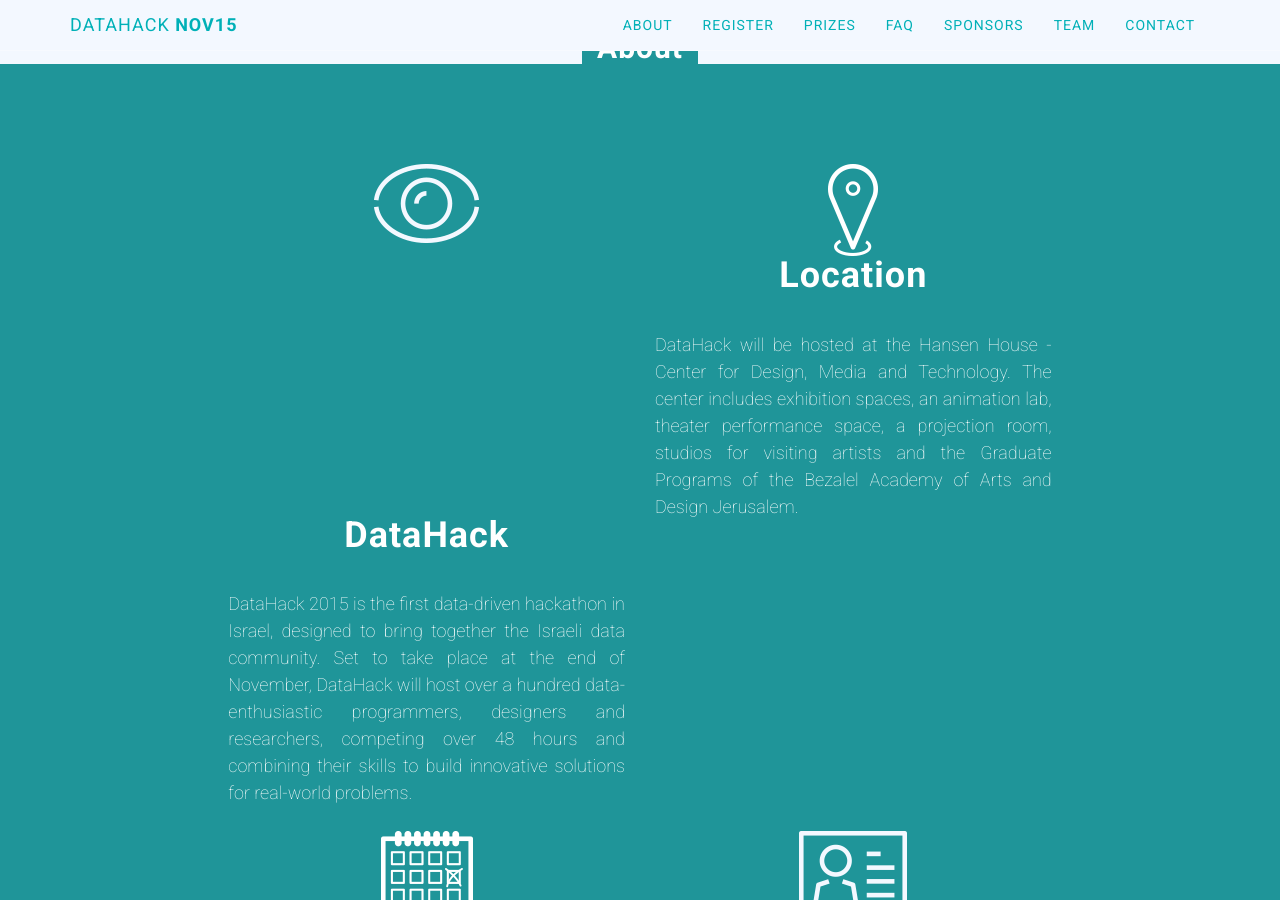
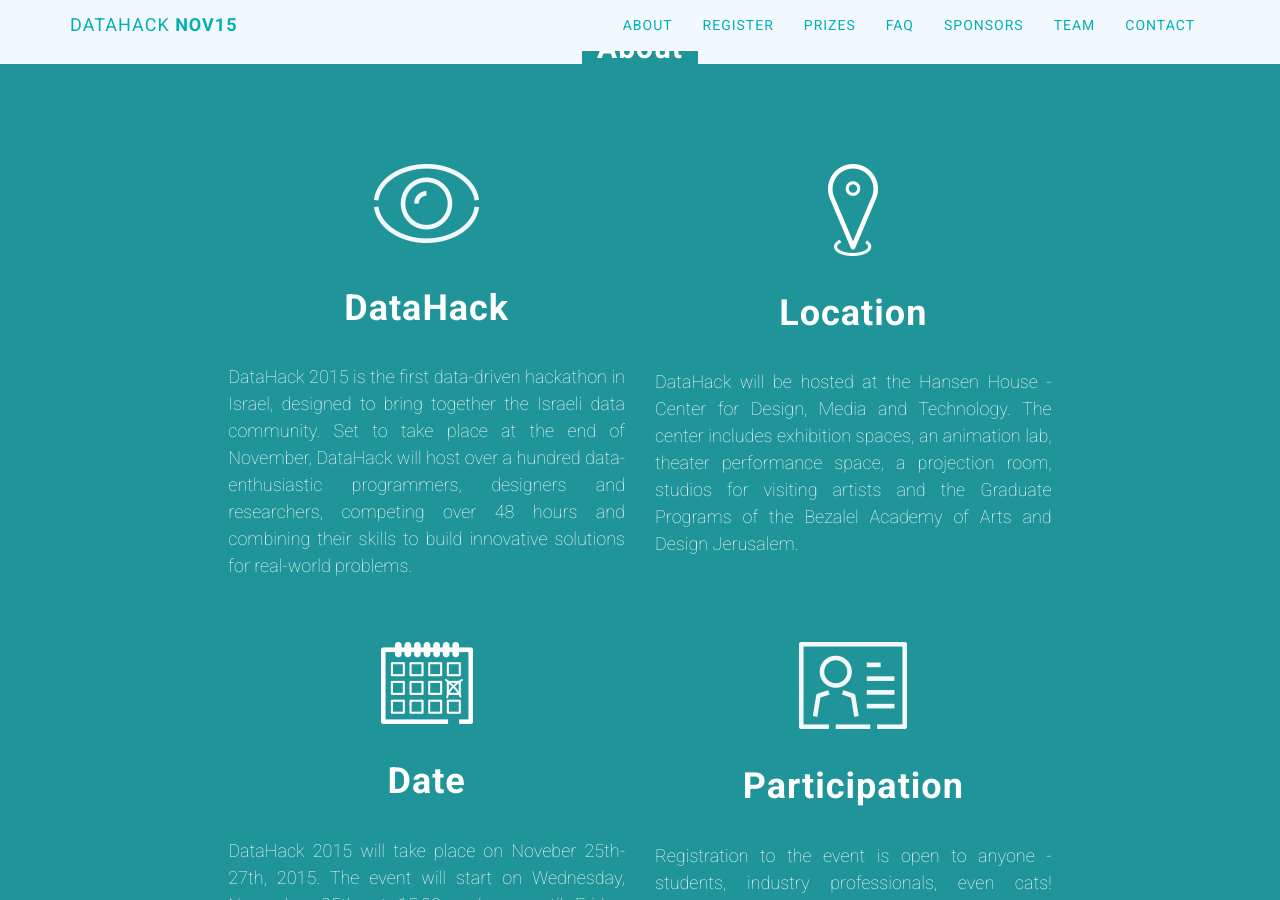
Before and after one commit to ido-staging/datahacksweb, a Jekyll site: the page built from index.html, in a window 1280 px wide and 900 px high, scrolled down 869 px. Built offline with Jekyll 4.4.1, drawn with Linux system fonts in a browser that asks for light colours.

Commit message:
still trying to align icons in the about section 5

```diff
--- a/_includes/about.html
+++ b/_includes/about.html
@@ -10,7 +10,7 @@
             <div class="col-md-2">
             </div>
             <div class="col-md-4 text-light">
-                <img class="about-icon" src="img/icon_eye.png" alt="Datahack" style="display:block;margin:auto;margin-bottom:7cm;">
+                <img class="about-icon" src="img/icon_eye.png" alt="Datahack" style="display:block;margin:auto;margin-bottom:1cm;">
                 <h1 class="about-title" align="center">DataHack</h1>
                 <div class="left-text-column ">
                 <p align="justify">
@@ -19,7 +19,7 @@
                 </div>
             </div>
             <div class="col-md-4 text-light">
-                <img class="about-icon" src="img/icon_location.png" alt="Location" style="display:block;margin:auto;">
+                <img class="about-icon" src="img/icon_location.png" alt="Location" style="display:block;margin:auto;margin-bottom:1cm;">
                 <h1 class="about-title" align="center">Location</h1>
                 <div class="middle-text-column">
                 <p align="justify">
@@ -35,7 +35,7 @@
                 <div class="col-md-2">
                 </div>
                 <div class="col-md-4 text-light">
-                    <img class="about-icon" src="img/icon_schedule.png" alt="Date" style="display:block;margin:auto;">
+                    <img class="about-icon" src="img/icon_schedule.png" alt="Date" style="display:block;margin:auto;margin-bottom:1cm;">
                     <h1 class="about-title" align="center">Date</h1>
                     <div class="left-text-column ">
                     <p align="justify">
@@ -44,7 +44,7 @@
                     </div>
                 </div>
                 <div class="col-md-4 text-light">
-                    <img class="about-icon" src="img/icon_id.png" alt="Participants" style="display:block;margin:auto;">
+                    <img class="about-icon" src="img/icon_id.png" alt="Participants" style="display:block;margin:auto;margin-bottom:1cm;">
                     <h1 class="about-title" align="center">Participation</h1>
                     <div class="middle-text-column">
                     <p align="justify">
```
